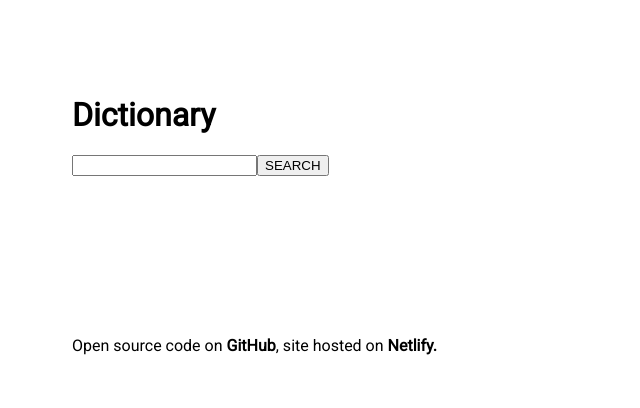
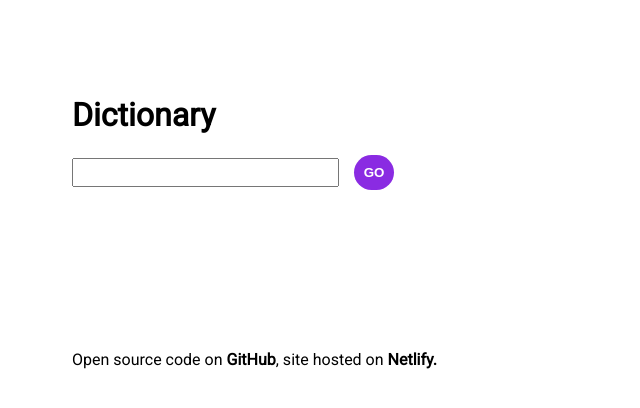
Before and after one commit to mariaalouisaa/Dictionary-Project, a React (Create React App) app: page / in a window 1280 px wide. Shown: the top 408 px of the page, without its empty margins (0-640 px from the left). Built offline with nearby package versions, Linux system fonts and the light colour scheme.

Commit message:
added css to make synonyms buttons

```diff
--- a/src/Definition.js
+++ b/src/Definition.js
@@ -3,7 +3,6 @@ import Example from "./Example";
 import "./Definition.css";
 
 export default function Definitions(props) {
-  console.log(props.data);
   if (props.data) {
     let audio = new Audio(props.data.phonetics[0].audio);
 
@@ -15,7 +14,7 @@ export default function Definitions(props) {
       <div className="Definitions">
         <h2>
           <span className="sound" onClick={play}>
-            <i className="fas fa-volume-up"></i>
+            <i class="fas fa-volume-up"></i>
           </span>
           {props.data.word}{" "}
           <span className="phonetic"> {props.data.phonetic}</span>
--- a/src/Search.css
+++ b/src/Search.css
@@ -0,0 +1,14 @@
+.input {
+  padding: 5px;
+  width: 20em;
+}
+
+.submit {
+  padding: 10px;
+  margin-left: 15px;
+  border-radius: 50px;
+  background: blueviolet;
+  border: none;
+  color: white;
+  font-weight: bold;
+}
--- a/src/Search.js
+++ b/src/Search.js
@@ -1,6 +1,7 @@
 import React, { useState } from "react";
 import axios from "axios";
 import Definitions from "./Definition";
+import "./Search.css";
 
 export default function Search() {
   const [keyword, setKeyword] = useState("");
@@ -23,8 +24,8 @@ export default function Search() {
   return (
     <div className="Search">
       <form onSubmit={handleSearch}>
-        <input type="search" onChange={updateCity} />
-        <input type="submit" value="SEARCH" />
+        <input className="input" type="search" onChange={updateCity} />
+        <input className="submit" type="submit" value="GO" />
         <Definitions data={result} />
       </form>
     </div>
--- a/src/Synonym.css
+++ b/src/Synonym.css
@@ -1,3 +1,11 @@
 .synonym {
-  padding-right: 25px;
+  padding: 5px 10px;
+  margin: 5px;
+  border: #505050 solid 2px;
+  border-radius: 20px;
+  background: none;
 }
+
+.synonym:hover {
+  background: rgba(182, 182, 182, 0.5);
+}
--- a/src/Synonym.js
+++ b/src/Synonym.js
@@ -1,6 +1,10 @@
 import "./Synonym.css";
 
 export default function Synonym(props) {
+  function searchSynonym() {
+    console.log("clicked");
+  }
+
   if (props.synonyms.length > 0) {
     return (
       <div className="Synonym">
@@ -9,11 +13,11 @@ export default function Synonym(props) {
         </span>
         <br />
         {props.synonyms.map((word, index) => {
-          if (index < 14) {
+          if (index < 10) {
             return (
-              <span key={index} className="synonym">
+              <button key={index} className="synonym" onClick={searchSynonym}>
                 {word}
-              </span>
+              </button>
             );
           } else return null;
         })}
```
